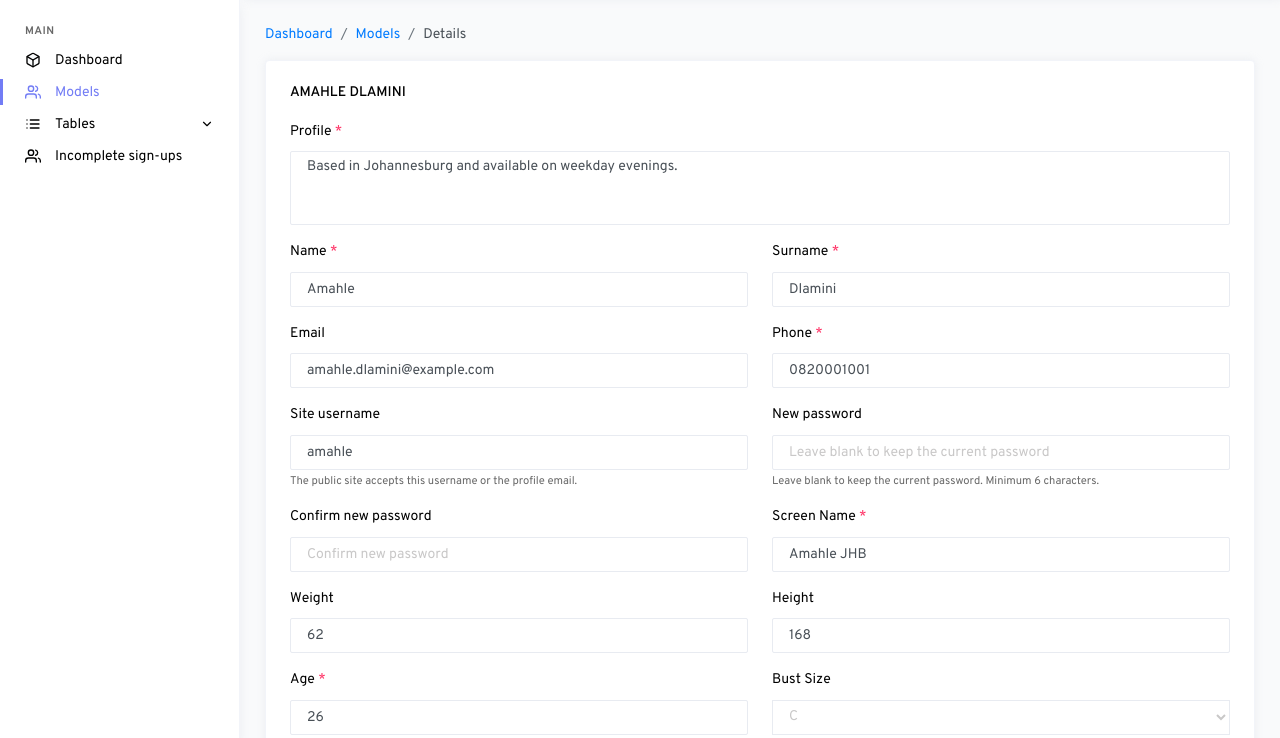
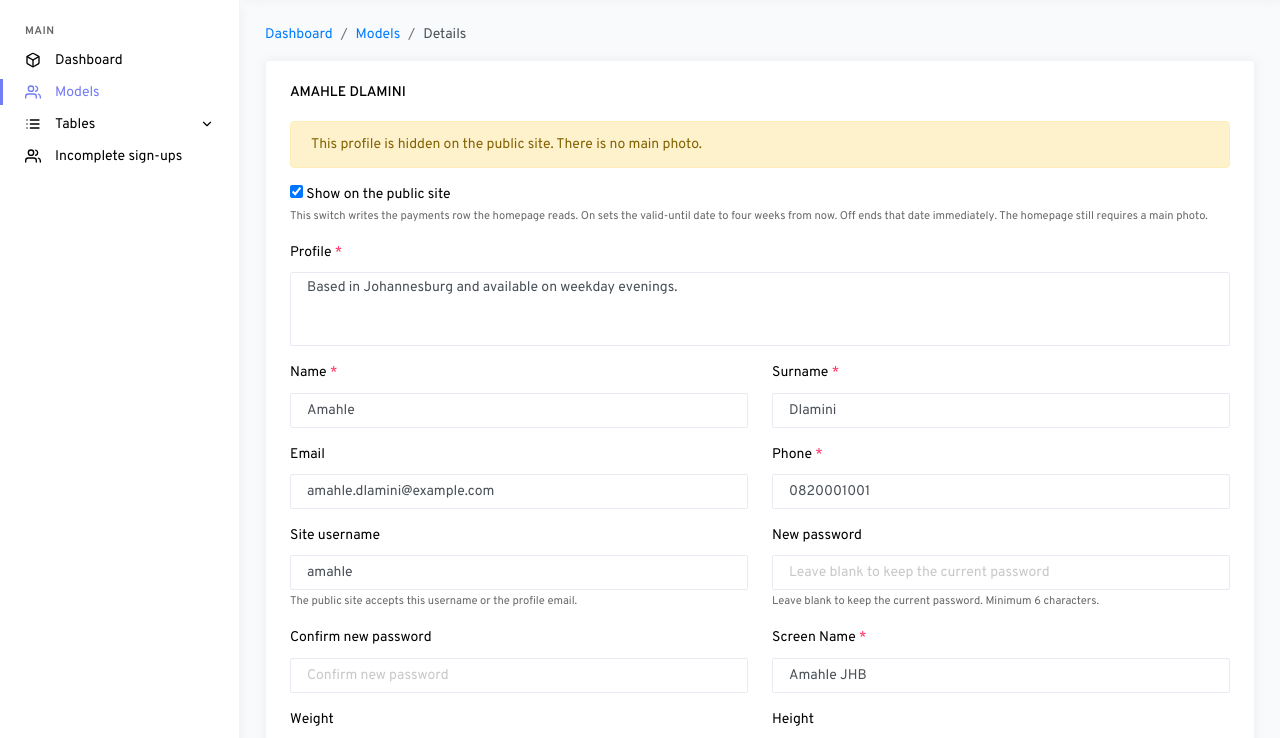
Before and after one commit to Hi5Digital/LG, a Laravel app: page /models/1 in a window 1280 px wide. Shown: the part 61-799 px from the top of the page. Run offline with Laravel 8, Linux system fonts and the light colour scheme; a user stored in the database is signed in; data comes from the database, SQL or seed files in the repository; tables that the repository leaves empty hold one stand-in row (values such as "Sample post").

Commit message:
Latest updates and fixes

```diff
--- a/app/Http/Controllers/HomeController.php
+++ b/app/Http/Controllers/HomeController.php
@@ -137,8 +137,9 @@ class HomeController extends Controller
         $model_login = DB::table('login')->where('uid', $id)->first();
         $model_photos = DB::table('mphoto')->where('mid', $id)->orderByDesc('id')->get();
         $model_payment = DB::table('payments')->where('mid', $id)->orderByDesc('paymentdate')->orderByDesc('id')->first();
+        $payment_current = DB::table('payments')->where('mid', $id)->where('validdate', '>=', now())->exists();
         return view('model-details', array_merge(
-            compact('model', 'model_details', 'model_location', 'model_login', 'model_photos', 'model_payment'),
+            compact('model', 'model_details', 'model_location', 'model_login', 'model_photos', 'model_payment', 'payment_current'),
             $this->profileLookups()
         ));
     }
@@ -172,6 +173,33 @@ class HomeController extends Controller
             return back()->withInput()->with('error', 'Details could not be saved.');
         }
         return back()->with('success', 'Details Updated');
+    }
+
+    public function model_listing(Request $request, $id)
+    {
+        if (! DB::table('model')->where('id', $id)->exists()) {
+            abort(404);
+        }
+        $current = DB::table('payments')->where('mid', $id)->where('validdate', '>=', now())->orderByDesc('validdate')->first();
+        if ($request->input('show') === '1') {
+            $until = now()->addWeeks(4);
+            if (! $current) {
+                DB::table('payments')->insert([
+                    'mid' => $id,
+                    'paymentdate' => now(),
+                    'validdate' => $until,
+                    'transactionid' => null,
+                    'subscriptionid' => null,
+                ]);
+            } else {
+                $until = \Carbon\Carbon::parse($current->validdate);
+            }
+            return back()->with('success', 'Profile is active on the public site until '.$until->format('d M Y, H:i').'. A main photo is also required.');
+        }
+        DB::table('payments')->where('mid', $id)->where('validdate', '>=', now())->update([
+            'validdate' => now()->subSecond(),
+        ]);
+        return back()->with('success', 'Profile is hidden on the public site. The current payment now ends immediately.');
     }
 
     public function payment_store(Request $request, $id)
@@ -230,6 +258,16 @@ class HomeController extends Controller
         if (! $written) {
             return $this->photoFailure($request, 'Photo could not be stored.');
         }
+        $frontDir = $this->frontPhotoDirectory($id);
+        if ($frontDir !== null) {
+            if (! is_dir($frontDir) && ! mkdir($frontDir, 0755, true) && ! is_dir($frontDir)) {
+                $frontDir = null;
+            }
+            if ($frontDir !== null && ! @copy($dest, $frontDir.DIRECTORY_SEPARATOR.$name)) {
+                @unlink($dest);
+                return $this->photoFailure($request, 'Photo could not be stored.');
+            }
+        }
         try {
             DB::transaction(function () use ($request, $id, $name) {
                 DB::table('model')->where('id', $id)->lockForUpdate()->first();
@@ -242,6 +280,10 @@ class HomeController extends Controller
             });
         } catch (\Throwable $e) {
             @unlink($dest);
+            $frontDir = $this->frontPhotoDirectory($id);
+            if ($frontDir !== null) {
+                @unlink($frontDir.DIRECTORY_SEPARATOR.$name);
+            }
             Log::error($e);
             return $this->photoFailure($request, 'Photo could not be stored.');
         }
@@ -257,12 +299,21 @@ class HomeController extends Controller
         if (! $photo || ! $photo->photo || strpos($photo->photo, '/') !== false || strpos($photo->photo, '\\') !== false) {
             abort(404);
         }
-        $path = storage_path('app/models/'.$id.DIRECTORY_SEPARATOR.basename($photo->photo));
-        if (! is_file($path)) {
+        $path = $this->photoFile($id, $photo->photo);
+        if ($path === null) {
             abort(404);
         }
+        $type = 'application/octet-stream';
+        $ext = strtolower(pathinfo($path, PATHINFO_EXTENSION));
+        if ($ext === 'webp') {
+            $type = 'image/webp';
+        } elseif ($ext === 'jpg' || $ext === 'jpeg') {
+            $type = 'image/jpeg';
+        } elseif ($ext === 'png') {
+            $type = 'image/png';
+        }
         return response()->file($path, [
-            'Content-Type' => 'image/webp',
+            'Content-Type' => $type,
             'X-Content-Type-Options' => 'nosniff',
         ]);
     }
@@ -275,7 +326,12 @@ class HomeController extends Controller
         }
         DB::table('mphoto')->where('id', $pid)->where('mid', $mid)->delete();
         if ($photo->photo && strpos($photo->photo, '/') === false && strpos($photo->photo, '\\') === false) {
-            @unlink(storage_path('app/models/'.$mid.DIRECTORY_SEPARATOR.basename($photo->photo)));
+            $name = basename($photo->photo);
+            @unlink(storage_path('app/models/'.$mid.DIRECTORY_SEPARATOR.$name));
+            $frontDir = $this->frontPhotoDirectory($mid);
+            if ($frontDir !== null) {
+                @unlink($frontDir.DIRECTORY_SEPARATOR.$name);
+            }
         }
         if ($request->expectsJson()) {
             return response()->json(['ok' => true]);
@@ -597,6 +653,43 @@ class HomeController extends Controller
         }
     }
 
+    private function frontPhotoDirectory($modelId): ?string
+    {
+        $parent = dirname(base_path());
+        $candidates = [
+            $parent.DIRECTORY_SEPARATOR.'LG_Front'.DIRECTORY_SEPARATOR.'img'.DIRECTORY_SEPARATOR.'models',
+            $parent.DIRECTORY_SEPARATOR.'img'.DIRECTORY_SEPARATOR.'models',
+        ];
+        foreach ($candidates as $root) {
+            $realRoot = realpath($root);
+            if ($realRoot !== false) {
+                return $realRoot.DIRECTORY_SEPARATOR.$modelId;
+            }
+        }
+        return null;
+    }
+
+    private function photoFile($modelId, $filename): ?string
+    {
+        $name = basename((string) $filename);
+        if ($name === '' || $name !== (string) $filename) {
+            return null;
+        }
+        $candidates = [
+            storage_path('app/models/'.$modelId.DIRECTORY_SEPARATOR.$name),
+        ];
+        $frontDir = $this->frontPhotoDirectory($modelId);
+        if ($frontDir !== null) {
+            $candidates[] = $frontDir.DIRECTORY_SEPARATOR.$name;
+        }
+        foreach ($candidates as $path) {
+            if (is_file($path)) {
+                return $path;
+            }
+        }
+        return null;
+    }
+
     private function photoFailure(Request $request, string $message)
     {
         if ($request->expectsJson()) {
--- a/resources/views/model-details.blade.php
+++ b/resources/views/model-details.blade.php
@@ -18,6 +18,34 @@
                 <div class="card">
                     <div class="card-body">
                         <h6 class="card-title">{{ $profileTitle !== '' ? $profileTitle : 'Incomplete profile' }}</h6>
+                        @php
+                            $hasMainPhoto = $model_photos->contains(function ($photo) {
+                                return $photo->main === 'y';
+                            });
+                            $shownPublicly = $payment_current && $hasMainPhoto;
+                        @endphp
+                        <div class="alert {{ $shownPublicly ? 'alert-success' : 'alert-warning' }}">
+                            @if($shownPublicly)
+                                This profile is on the public site until {{ \Carbon\Carbon::parse($model_payment->validdate)->format('d M Y, H:i') }}.
+                            @else
+                                This profile is hidden on the public site.
+                                @if(! $payment_current)
+                                    There is no payment with a valid-until date that is still current.
+                                @endif
+                                @if(! $hasMainPhoto)
+                                    There is no main photo.
+                                @endif
+                            @endif
+                        </div>
+                        <form method="post" action="{{ route('models.listing', $model->id) }}" class="mb-3">
+                            @csrf
+                            <input type="hidden" name="show" value="0">
+                            <label class="mb-0">
+                                <input type="checkbox" name="show" value="1" {{ $payment_current ? 'checked' : '' }} onchange="this.form.submit()">
+                                Show on the public site
+                            </label>
+                            <small class="form-text text-muted">This switch writes the payments row the homepage reads. On sets the valid-until date to four weeks from now. Off ends that date immediately. The homepage still requires a main photo.</small>
+                        </form>
                         <form action="{{ route('models.update', $model->id) }}" method="post" onsubmit="this.querySelector('[type=submit]').disabled=true">
                             @csrf
                             @method('PUT')
--- a/routes/web.php
+++ b/routes/web.php
@@ -17,6 +17,7 @@ Route::get('/models/create', [HomeController::class, 'model_create'])->name('mod
 Route::post('/models', [HomeController::class, 'model_store'])->name('models.store');
 Route::get('/models/{id}', [HomeController::class, 'model_details'])->name('models.details');
 Route::put('/models/{id}', [HomeController::class, 'model_update'])->name('models.update');
+Route::post('/models/{id}/listing', [HomeController::class, 'model_listing'])->name('models.listing');
 Route::post('/models/{id}/payment', [HomeController::class, 'payment_store'])->name('models.payment.store');
 Route::post('/models/{id}/photo', [HomeController::class, 'model_photo_update'])->name('models.photo.update')->middleware('throttle:20,1');
 Route::get('/models/{id}/photo/{pid}', [HomeController::class, 'show_photo'])->name('models.photo.show');
```
Also changed, not shown: resources/views/models.blade.php (+25 -1 lines), database/migrations/2026_11_26_094500_add_listed_to_mdetails.php (added), database/migrations/2026_11_26_101500_drop_listed_from_mdetails.php (added), 1 other file.
